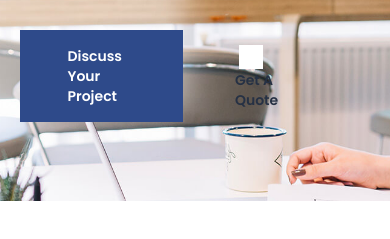
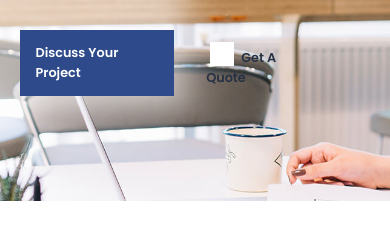
Before and after one commit to franckDev21/Altech, a website: page src/index.html in a window 390 px wide. Shown: the part 313-552 px from the top of the page. Drawn offline with Linux system fonts and the light colour scheme.

Commit message:
update app

```diff
--- a/src/scss/components/_carousel.scss
+++ b/src/scss/components/_carousel.scss
@@ -146,8 +146,16 @@
     @media (max-width: 578px) {
       .carousel__btn{
         &:first-child{
-
+          padding: .8rem 1rem;
         }
+        &:last-child{
+          padding: .8rem 1rem;
+       }
+      }
+    }
+    @media (max-width: 462px){
+      .carousel__btn{
+        font-size: .8rem;
       }
     }
   }
```
Also changed, not shown: src/dist/css/style.css, 1 other file.
